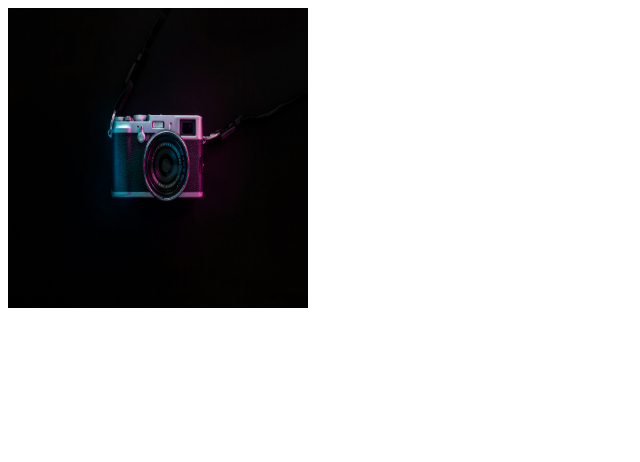
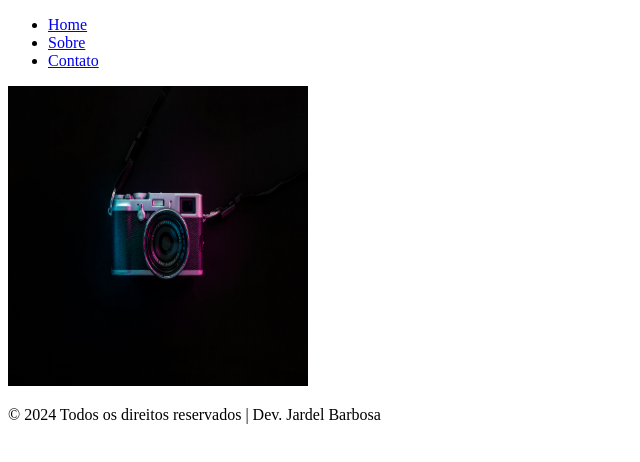
Before and after one commit to jardelbarbosaBR/aula_pratica_descomplica, a plain HTML site: page index.html in a window 1280 px wide. Shown: the whole page, without its empty margins (0-640 px from the left). Drawn offline with Linux system fonts and the light colour scheme.

Commit message:
Add navbar & footer

```diff
--- a/index.html
+++ b/index.html
@@ -6,9 +6,19 @@
     <title>Ativdade Pratica Descomplica</title>
 </head>
 <body>
+    <nav>
+        <ul>
+            <li><a href="#">Home</a></li>
+            <li><a href="#">Sobre</a></li>
+            <li><a href="#">Contato</a></li>
+        </ul>
+
+    </nav>
     <div>
         <img src="./images/camera.jpg" width="300px" height="300px">
     </div>
-
+    <footer>
+        <p>&copy; 2024 Todos os direitos reservados | Dev. Jardel Barbosa</p>
+    </footer>
 </body>
 </html>
```
